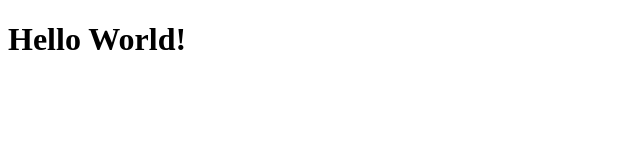
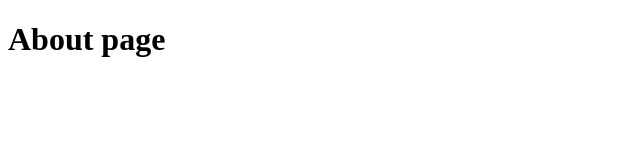
Before and after one commit to Muhammadqodir006/git-practice, a plain HTML site: page index.html in a window 1280 px wide. Shown: the whole page, without its empty margins (0-640 px from the left). Drawn offline with Linux system fonts and the light colour scheme.

Commit message:
Commit with branch

```diff
--- a/index.html
+++ b/index.html
@@ -6,6 +6,6 @@
     <title>Document</title>
 </head>
 <body>
-    <h1>Hello World!</h1>
+    <h1>About page</h1>
 </body>
 </html>
```
